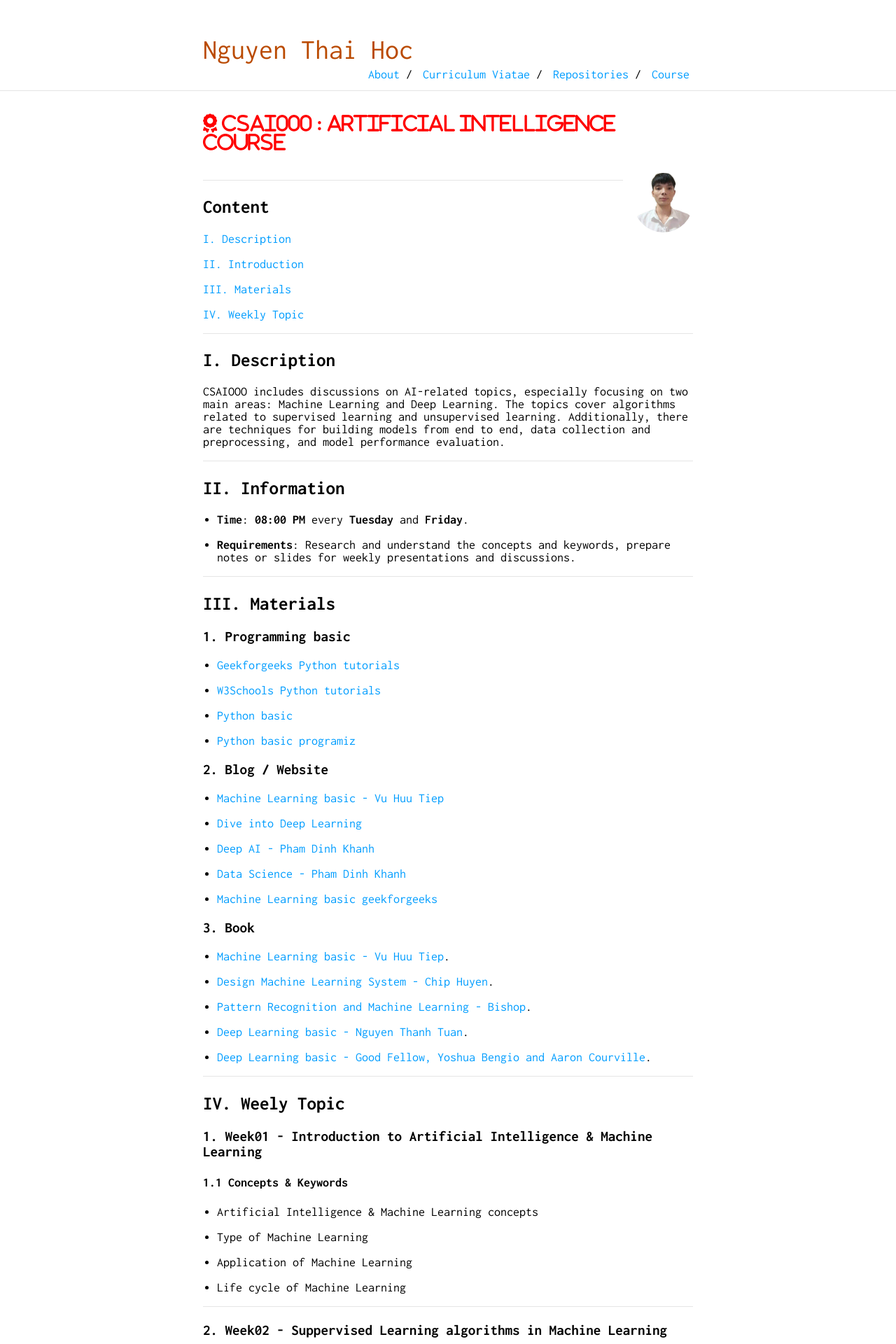
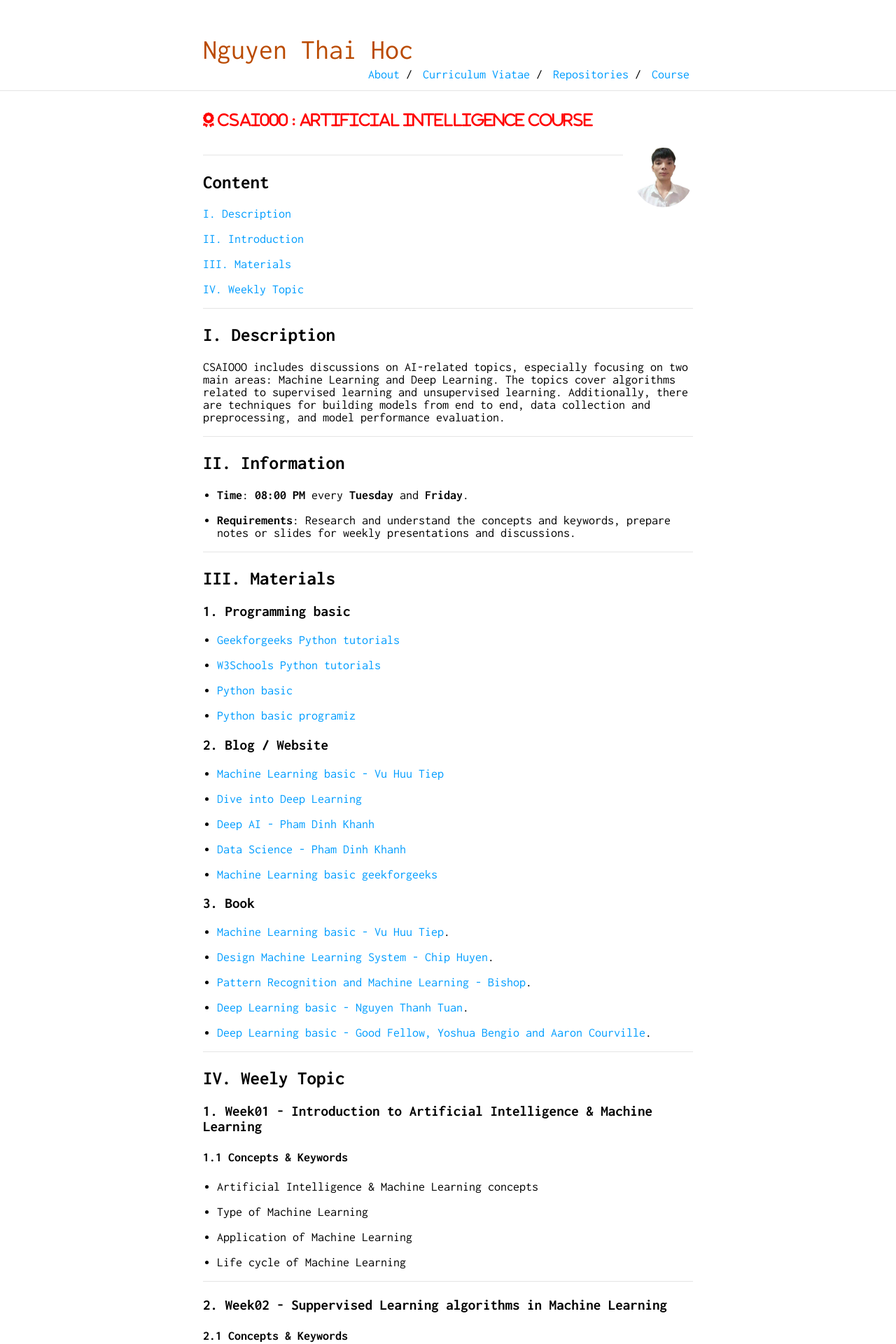
Before and after one commit to nguyenthaihoc02/About-Me, a Jekyll site: the page built from course1.md, in a window 1280 px wide. Shown: the top 1920 px of the page at 70% size. Built offline with Jekyll 4.4.1, drawn with Linux system fonts in a browser that asks for light colours.

Commit message:
update file

```diff
--- a/course1.md
+++ b/course1.md
@@ -3,7 +3,7 @@ layout: default
 is_contact: true
 ---
 
-<h2 class="fa-solid fa-award" style="color: red;"> CSAI000 : Artificial Intelligence Course</h2>
+<h3 class="fa-solid fa-award" style="color: red;"> CSAI000 : Artificial Intelligence Course</h3>
 
 <img class="profile-picture" src="images/avatar.jpg">
 
```
